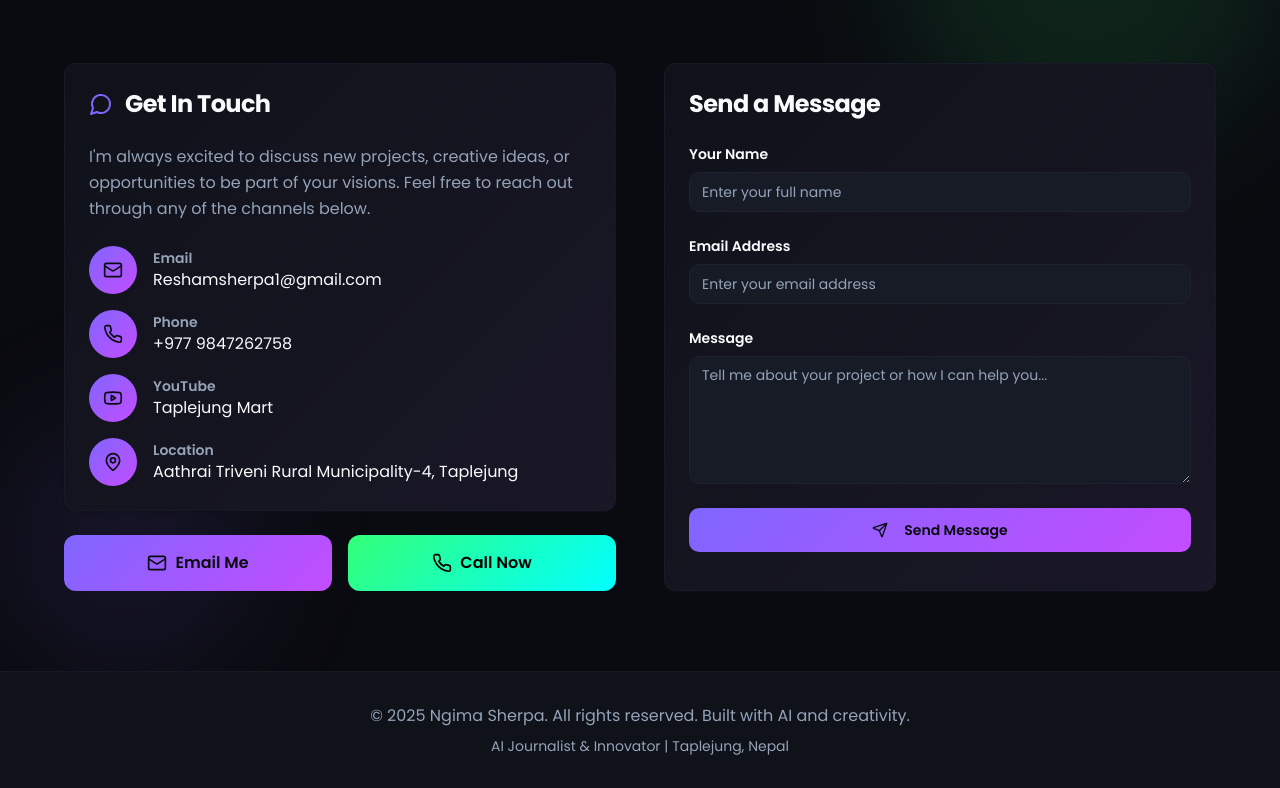
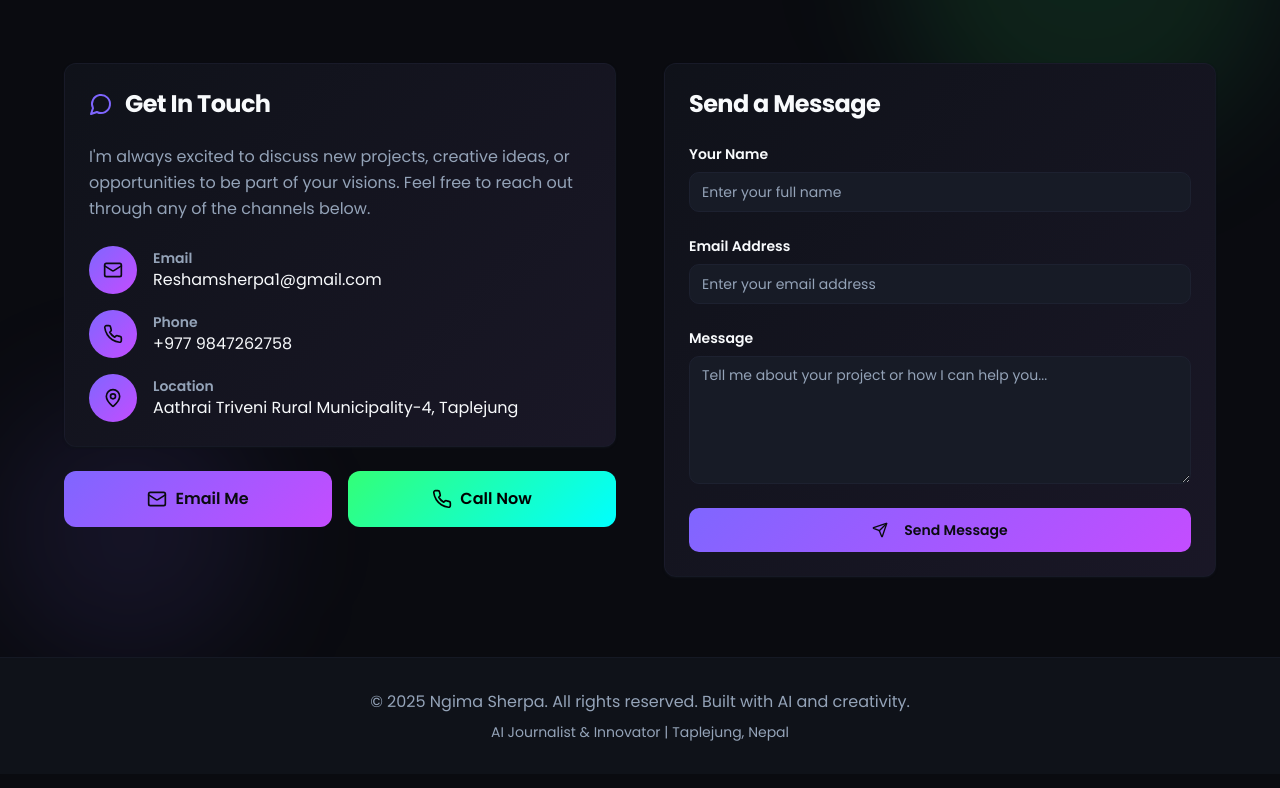
Before and after one commit to Ngima123/ngimasherpa, a React (Vite) app: page / in a window 1280 px wide. Shown: the part 7739-8527 px from the top of the page. Built offline with nearby package versions, Linux system fonts and the light colour scheme.

Commit message:
Remove YouTube link
Removed the YouTube link from the contact section.

```diff
--- a/src/components/ContactSection.tsx
+++ b/src/components/ContactSection.tsx
@@ -53,13 +53,6 @@ const ContactSection = () => {
       value: "+977 9847262758",
       link: "tel:+9779847262758",
       color: "text-green-400"
-    },
-    {
-      icon: Youtube,
-      label: "YouTube",
-      value: "Taplejung Mart",
-      link: "https://youtube.com/@taplejungmart",
-      color: "text-red-400"
     },
     {
       icon: MapPin,
```
